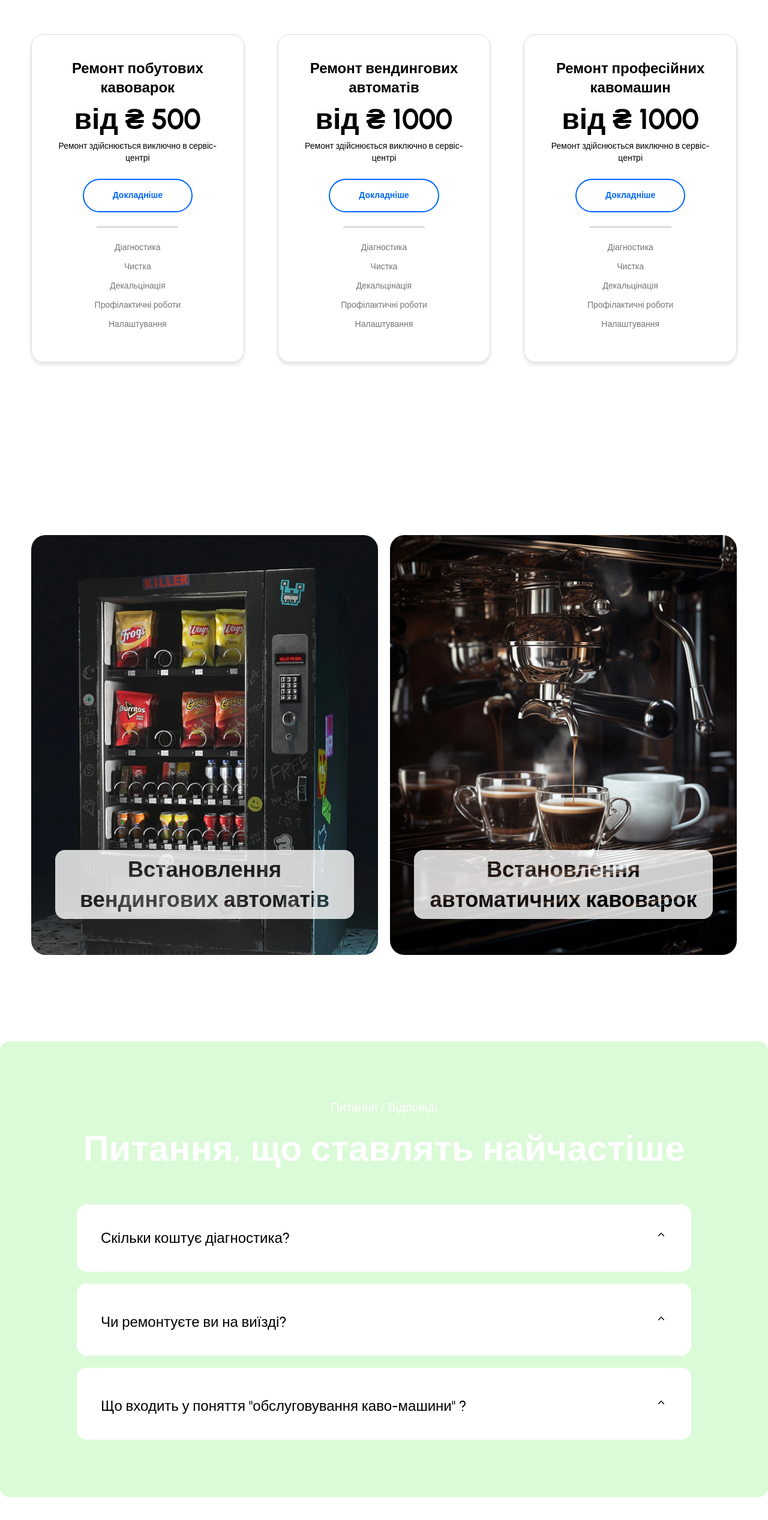
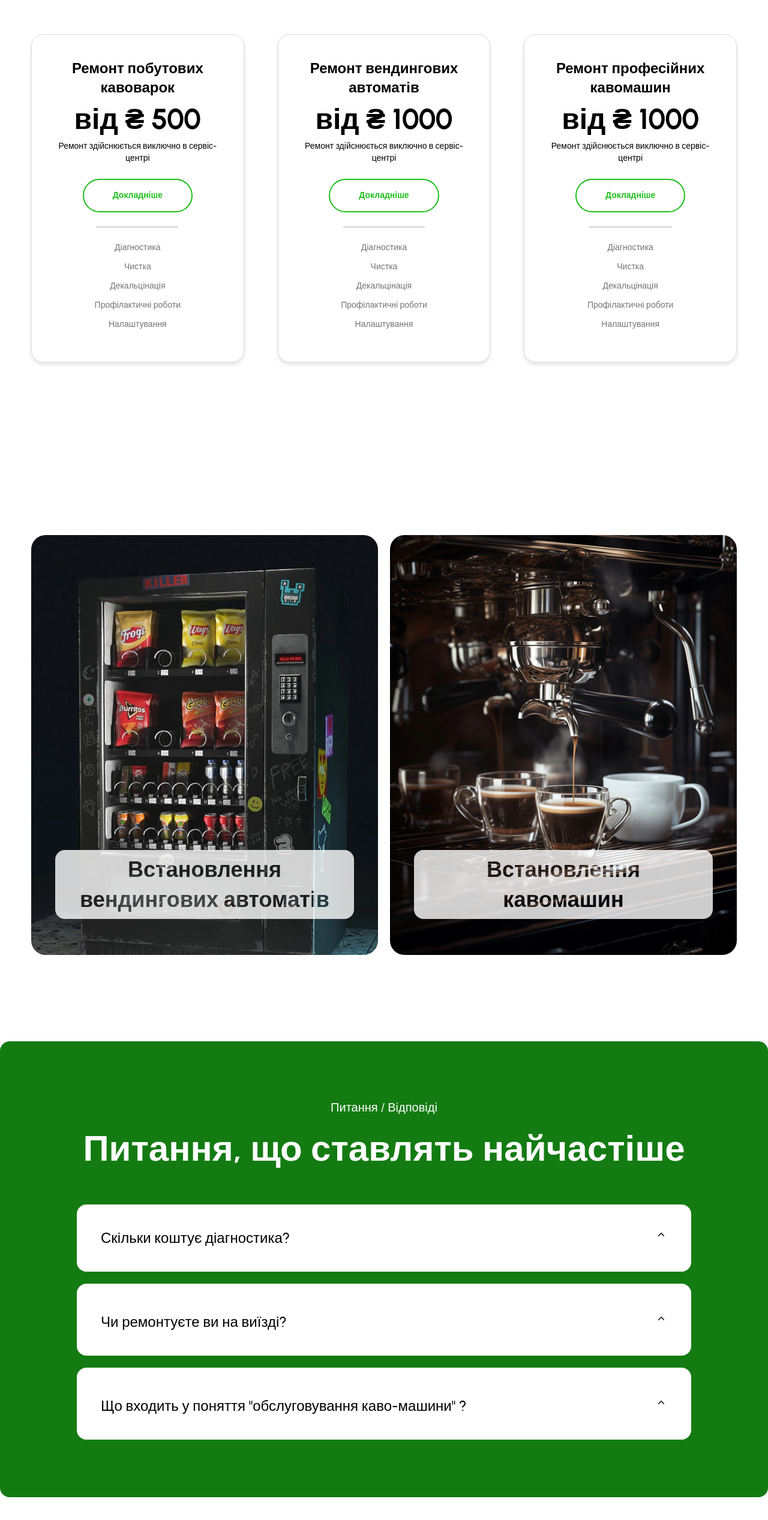
Before and after one commit to caruzzo85/coffee-boom-service, a Next.js app: page / in a window 1280 px wide. Shown: the part 979-3513 px from the top of the page at 60% size. Built offline with nearby package versions, Linux system fonts and the light colour scheme.

Commit message:
Add pages for install kavovarok

```diff
--- a/app/components/Beliefs/index.tsx
+++ b/app/components/Beliefs/index.tsx
@@ -1,16 +1,21 @@
+import Link from "next/link";
 
 const Beliefs = () => {
     return (
         <div className='mx-auto max-w-2xl lg:max-w-7xl sm:py-4 lg:px-8 rounded-3xl'>
             <div className='grid grid-cols-1 lg:grid-cols-2 my-16 mx-5 gap-5'>
 
+            <Link href={'/vstanovlennia-vendyngovyh-avtomativ'}>
             <div className="bg-build-2 py-10 px-10 sm:px-18 md:pb-70 rounded-3xl">
-                   <h3 className="muvokan-tekstas text-4xl sm:text-50xl font-bold text-white leading-snug mb-5 text-center p-2 content-center opacity-80 rounded-2xl">Встановлення вендингових автоматів</h3>
+                <h3 className="muvokan-tekstas text-4xl sm:text-50xl font-bold text-white leading-snug mb-5 text-center p-2 content-center opacity-80 rounded-2xl">Встановлення вендингових автоматів</h3>
                 </div>
+                </Link>
 
+                <Link href={'/vstanovlennia-avtomatychnyh-kavovarok'}>
                 <div className="bg-build py-10 px-10 sm:px-18 md:pb-70 rounded-3xl">
-                   <h3 className="muvokan-tekstas text-4xl sm:text-50xl font-bold text-white leading-snug mb-5 text-center p-2 content-center opacity-80 rounded-2xl">Встановлення автоматичних кавоварок</h3>
+                   <h3 className="muvokan-tekstas text-4xl sm:text-50xl font-bold text-white leading-snug mb-5 text-center p-2 content-center opacity-80 rounded-2xl">Встановлення <br/> кавомашин</h3>
                 </div>
+                </Link>
 
 
             </div>
--- a/app/components/FAQ/index.tsx
+++ b/app/components/FAQ/index.tsx
@@ -4,7 +4,7 @@ import { ChevronUpIcon } from '@heroicons/react/20/solid'
 
 const FAQ = () => {
     return (
-        <div id="faq-section" className='mx-auto max-w-7xl py-24 lg:px-8 bg-faqblue rounded-2xl my-16 faq-bg'>
+        <div id="faq-section" className='mx-auto max-w-7xl py-24 lg:px-8 bg-darkgreen rounded-2xl my-16'>
             <h3 className='text-xl font-normal text-white text-center mb-6'>Питання / Відповіді</h3>
             <h2 className='text-4xl lg:text-6xl font-semibold text-center text-white'>Питання, що ставлять найчастіше</h2>
             <div className="w-full px-4 pt-16">
--- a/app/components/Manage/index.tsx
+++ b/app/components/Manage/index.tsx
@@ -113,7 +113,7 @@ const Manage = () => {
                             <h2 className='text-5xl sm:text-30xl font-bold mb-3'>від &#8372; {items.price}</h2>
                             <p className={'text-sm font-medium mb-6'}>{items.user}</p>
                             <Link href={items.link} passHref legacyBehavior>
-                            <button className='text-sm font-bold text-blue bg-transparent hover:bg-blue hover:text-white border-2 border-blue rounded-full py-4 px-12 mb-6'>{items.button}</button>
+                            <button className='text-sm font-bold text-green bg-transparent hover:bg-darkgreen hover:text-white border-2 border-green rounded-full py-4 px-12 mb-6'>{items.button}</button>
                             </Link>
                             <hr style={{ color: "darkgrey", width: "50%", margin: "auto" }} />
                             <h3 className='text-sm font-medium text-darkgrey mb-3 mt-6'>{items.profiles}</h3>
--- a/app/vstanovlennia-kavovarok/page.tsx
+++ b/app/vstanovlennia-avtomatychnyh-kavovarok/page.tsx
@@ -17,22 +17,12 @@ export const metadata = {
 
   <div className="mt-10">
 
-  <div className="h-80 mb-4 md:mb-0 w-full max-w-screen-lg mx-auto relative">
-  <div className="absolute left-0 bottom-0 w-full h-full z-10 bg-gradient-to-r from-cyan-500 to-blue-500"></div>
-  <Image
-          src="https://images.unsplash.com/photo-1493770348161-369560ae357d?ixlib=rb-1.2.1&ixid=eyJhcHBfaWQiOjEyMDd9&auto=format&fit=crop&w=2100&q=80"
-          className="absolute left-0 top-0 w-full h-full z-0 object-cover"
-          alt={""}
-          width={1000}
-          height={1000}/>
-  <div className="p-4 absolute bottom-0 left-0 z-20">
+  <div className="mb-4 md:mb-0 w-full max-w-screen-lg mx-auto relative">
+  <h2 className="text-4xl font-semibold text-gray-100 leading-tight bg-white">
+     Встановлення кавомашин у Києві
+    </h2>
+  </div>
 
-    <h1 className="text-4xl font-semibold text-gray-100 leading-tight bg-white">
-        Встановлення і оренда кавоварок
-    </h1>
-
-  </div>
-  </div>
 
   <div className="px-4 lg:px-0 mt-12 text-gray-700 max-w-screen-lg mx-auto text-lg leading-relaxed">
 
--- a/app/vstanovlennia-avtomativ/page.tsx
+++ b/app/vstanovlennia-vendyngovyh-avtomativ/page.tsx
@@ -17,21 +17,12 @@ export const metadata = {
 
   <div className="mt-10">
 
-  <div className="h-80 mb-4 md:mb-0 w-full max-w-screen-lg mx-auto relative">
-  <div className="absolute left-0 bottom-0 w-full h-full z-10 bg-gradient-to-r from-cyan-500 to-blue-500"></div>
-  <Image
-          src="https://images.unsplash.com/photo-1493770348161-369560ae357d?ixlib=rb-1.2.1&ixid=eyJhcHBfaWQiOjEyMDd9&auto=format&fit=crop&w=2100&q=80"
-          className="absolute left-0 top-0 w-full h-full z-0 object-cover"
-          alt={""}
-          width={1000}
-          height={1000}/>
-  <div className="p-4 absolute bottom-0 left-0 z-20">
-
-    <h2 className="text-4xl font-semibold text-gray-100 leading-tight bg-white">
-    Встановлення кавового автомата у Києві - безкоштовно!
+  <div className="mb-4 md:mb-0 w-full max-w-screen-lg mx-auto relative">
+  <h2 className="text-4xl font-semibold text-gray-100 leading-tight bg-white">
+     Встановлення вендингових автоматів у Києві
     </h2>
   </div>
-  </div>
+
 
   <div className="px-4 lg:px-0 mt-12 text-gray-700 max-w-screen-lg mx-auto text-lg leading-relaxed">
 
```
